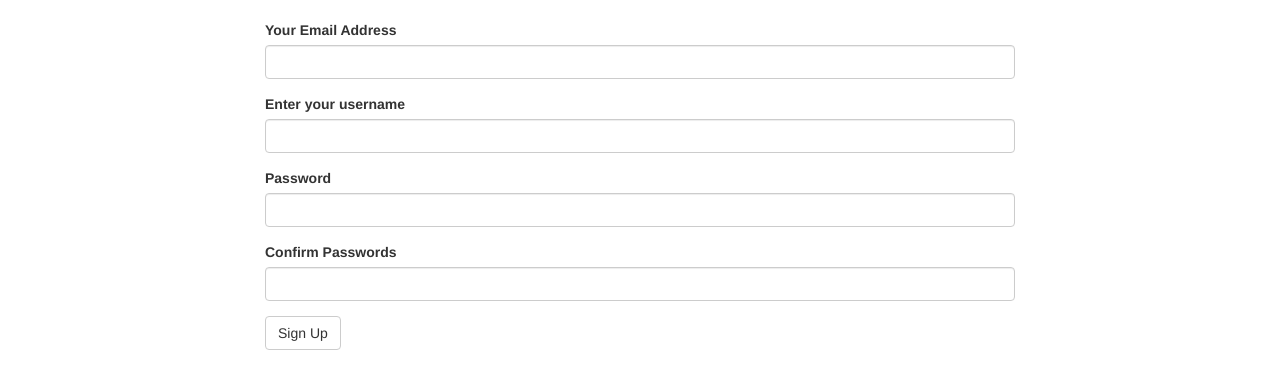
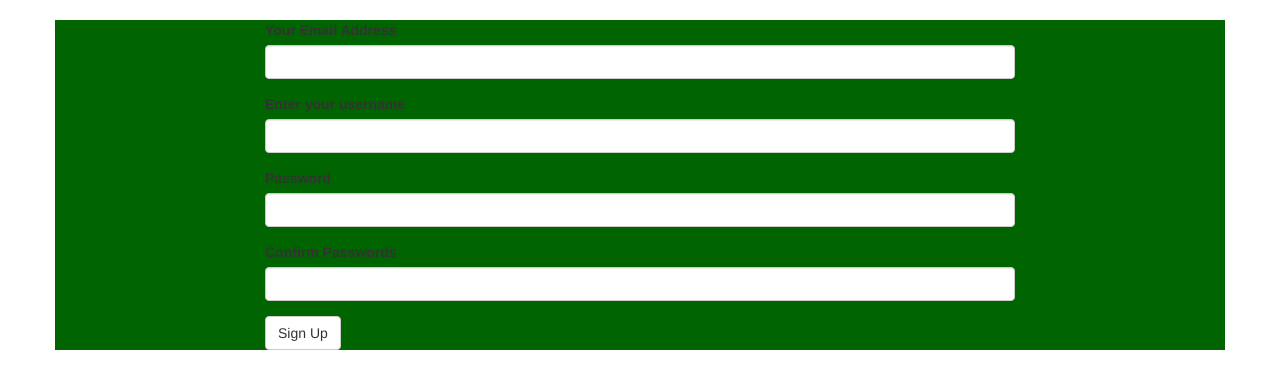
Before and after one commit to koyoo-maxwel/Git-Blog, a Flask app: page /auth/register in a window 1280 px wide. Shown: the part 52-441 px from the top of the page. Run offline with Flask 2, Linux system fonts and the light colour scheme; some libraries are stand-ins or nearby versions.

Commit message:
styled my divs

```diff
--- a/app/templates/auth/register.html
+++ b/app/templates/auth/register.html
@@ -2,7 +2,7 @@
 {% import 'bootstrap/wtf.html' as wtf%}
 
 {% block content %}
-<div class="container">
+<div class="container" style="background:darkgreen">
 <div class="row">
 <div class="col-md-2"> </div>
 <div class="col-md-8">
```
Also changed, not shown: app/templates/review.html (deleted).
